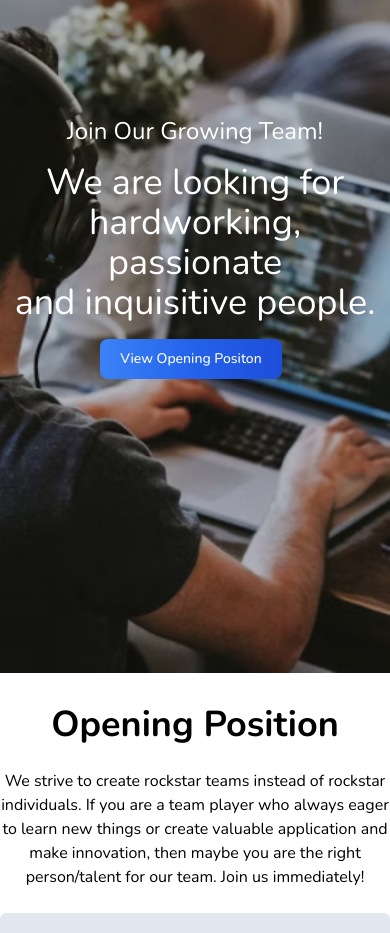
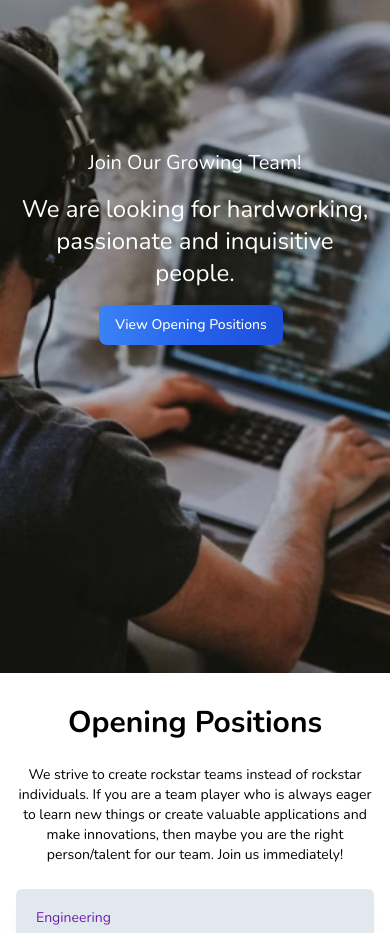
Before and after one commit to signofcommunication/gaws, a Nuxt app: page /career in a window 390 px wide. Shown: the part 512-1445 px from the top of the page. Built offline with nearby package versions, Linux system fonts and the light colour scheme.

Commit message:
Feat: Make career page responsive

```diff
--- a/pages/career.vue
+++ b/pages/career.vue
@@ -2,29 +2,31 @@
   <div class="max-w-screen mx-auto">
     <header class="w-full h-screen career-bg bg-no-repeat bg-cover bg-center">
       <div
-        class="container flex flex-col items-center justify-center text-white mx-auto h-full"
+        class="container flex flex-col items-center justify-center text-white mx-auto h-full px-4 text-center"
       >
-        <h1 class="text-2xl">Join Our Growing Team!</h1>
-        <h1 class="text-4xl text-center my-4">
-          We are looking for hardworking, passionate <br />
+        <h1 class="text-xl sm:text-2xl md:text-3xl">Join Our Growing Team!</h1>
+        <h1 class="text-2xl sm:text-3xl md:text-4xl lg:text-5xl my-4">
+          We are looking for hardworking, passionate
+          <br class="hidden sm:block" />
           and inquisitive people.
         </h1>
         <a
           href="#job-listing"
-          class="text-white bg-gradient-to-r from-blue-500 via-blue-600 to-blue-700 hover:bg-gradient-to-br focus:ring-4 focus:outline-none focus:ring-blue-300 dark:focus:ring-blue-800 font-medium rounded-lg text-sm px-5 py-2.5 text-center me-2 mb-2"
+          class="text-white bg-gradient-to-r from-blue-500 via-blue-600 to-blue-700 hover:bg-gradient-to-br focus:ring-4 focus:outline-none focus:ring-blue-300 dark:focus:ring-blue-800 font-medium rounded-lg text-sm px-4 py-2.5 sm:px-5 sm:py-3 me-2 mb-2"
         >
-          View Opening Positon
+          View Opening Positions
         </a>
       </div>
     </header>
-    <section class="py-8" id="job-listing">
+
+    <section class="py-8 px-4" id="job-listing">
       <div class="header flex flex-col items-center justify-center text-center">
-        <h1 class="font-bold text-4xl">Opening Position</h1>
-        <p class="max-w-6xl my-6">
+        <h1 class="font-bold text-3xl sm:text-4xl">Opening Positions</h1>
+        <p class="max-w-4xl sm:max-w-6xl my-6 text-sm sm:text-base lg:text-lg">
           We strive to create rockstar teams instead of rockstar individuals. If
-          you are a team player who always eager to learn new things or create
-          valuable application and make innovation, then maybe you are the right
-          person/talent for our team. Join us immediately!
+          you are a team player who is always eager to learn new things or
+          create valuable applications and make innovations, then maybe you are
+          the right person/talent for our team. Join us immediately!
         </p>
       </div>
       <JobListing />
```
